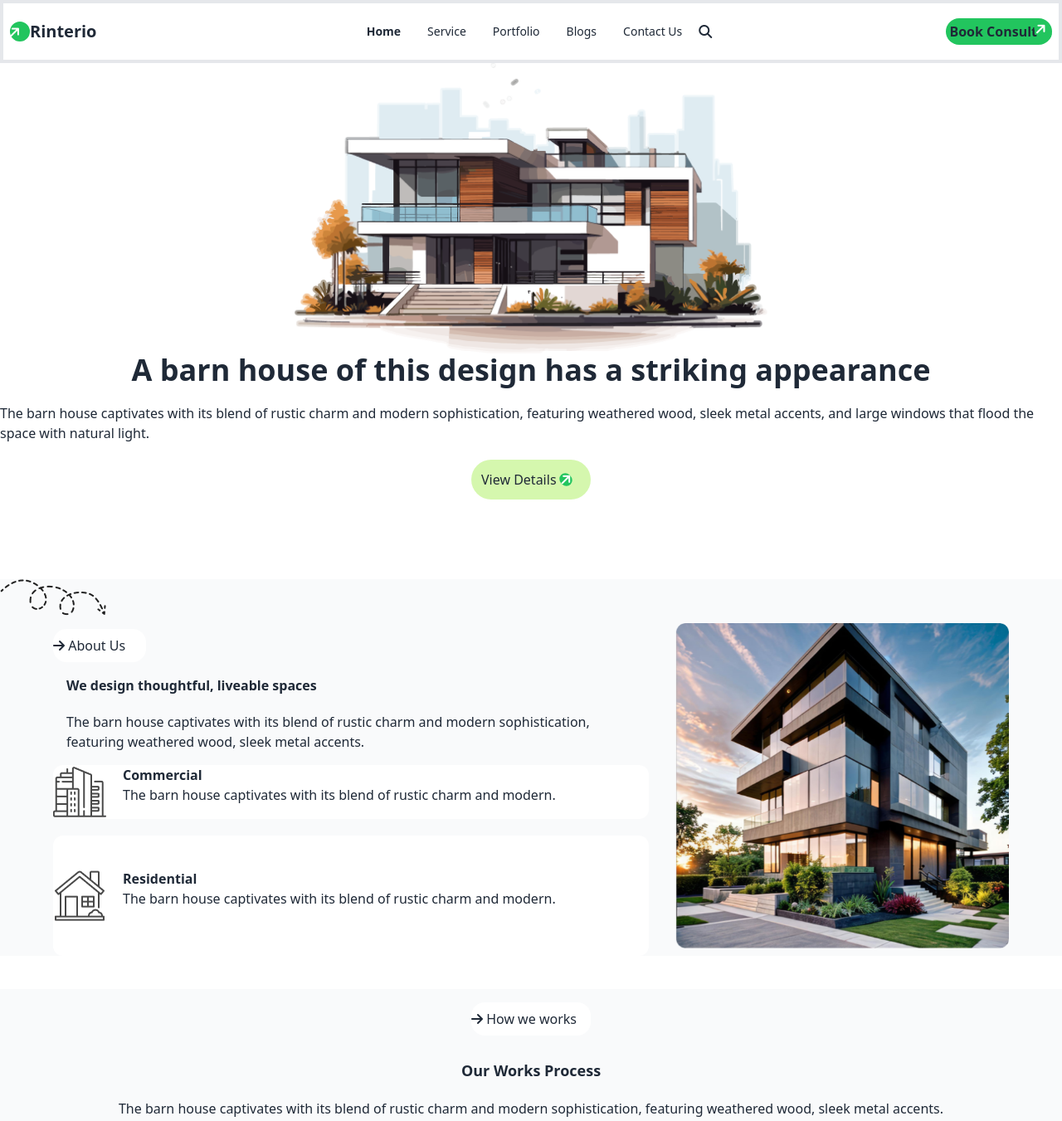
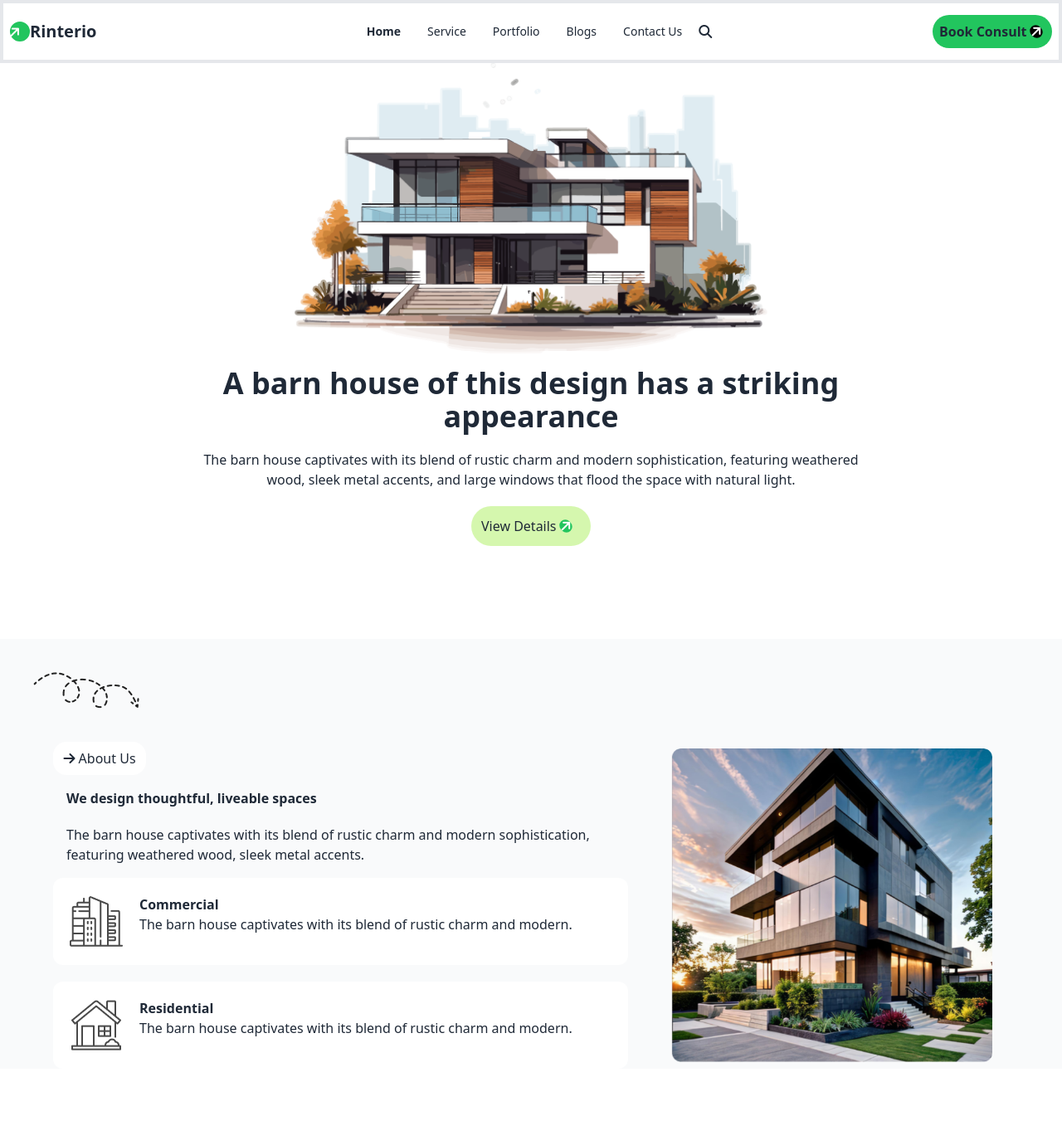
Before and after one commit to mdsayedadnan/A-3-Rinterio, a plain HTML site: page index.html in a window 1280 px wide. Shown: the top 1351 px of the page at 83% size. After the commit the page ends 1288 px from the top, so only its background shows below. Drawn offline with nearby package versions, Linux system fonts and the light colour scheme.

Commit message:
this project so attractive

```diff
--- a/index.html
+++ b/index.html
@@ -66,10 +66,11 @@
 
 
                 <div class="navbar-end">
-                    <div class=" bg-green-500 lg:flex rounded-3xl p-1 hidden">
-                        <h2 class="font-semibold">Book Consult</h2>
-                        <i class="fa-solid fa-arrow-right -rotate-45 bg-green-500 rounded-full text-white"></i>
+                    <div class=" bg-green-500 lg:flex rounded-3xl hidden">
+                        <div class="rounded-3xl w-36 p-2 font-bold">Book Consult
+                            <i class="fa-solid fa-arrow-right -rotate-45 bg-black rounded-full text-white"></i>
 
+                        </div>
                     </div>
                     <div tabindex="0" role="button" class="btn btn-ghost lg:hidden">
                         <svg xmlns="http://www.w3.org/2000/svg" class="h-5 w-5" fill="none" viewBox="0 0 24 24"
@@ -83,21 +84,20 @@
         </nav>
         <!-- banner section -->
 
-        <div class="flex flex-col items-center justify-center ">
+        <div >
 
-            <div>
+            <div class="flex flex-col items-center justify-center">
                 <img src="./assets/banner.png" alt="">
 
             </div>
-            <div class="flex flex-col justify-center items-center">
-                <h1 class="text-4xl font-bold">A barn house of this design has a striking appearance</h1>
+            <div class="flex flex-col justify-center p-4 items-center lg:w-2/3 mx-auto">
+                <h1 class=" lg:text-4xl text-center text-2xl font-bold">A barn house of this design has a striking appearance</h1>
 
-                <div class="flex justify-center items-center">
-                    <p class="mt-5">The barn house captivates with its blend of rustic charm and modern sophistication,
+
+                    <p class="mt-5 text-center">The barn house captivates with its blend of rustic charm and modern sophistication,
                         featuring
                         weathered wood, sleek metal accents, and large windows that flood the space with natural
                         light.</p>
-                </div>
                 <div class="bg-[#ABEF5F80] mt-5 rounded-3xl w-36 p-3">View Details
                     <i class="fa-solid fa-arrow-right -rotate-45 bg-green-500 rounded-full text-white"></i>
                 </div>
@@ -109,27 +109,22 @@
     </header>
     <main>
         <!-- about as part -->
-
         <section class="bg-gray-50 pl mt-24">
 
-            <img class="mt-10" src="./assets/Vector.png" alt="">
+            <img class="p-10 hidden lg:block" src="./assets/Vector.png" alt="">
 
-            <div class="flex justify-between items-center gap-8 lg:px-16">
+            <div class="flex flex-col lg:flex-row lg:text-start text-center justify-between items-center gap-8 lg:px-16">
 
                 <div>
-                    <div class="mt-4 bg-white rounded-2xl py-2 w-28">
-                        <i class="fa-solid fa-arrow-right"></i>
-
-                        <button class="">About Us</button>
-
+                    <div class="  flex justify-center lg:justify-start items-center">
+                        <button class="w-28 bg-white p-2 rounded-2xl"> <i class="fa-solid fa-arrow-right"></i>  About Us</button>
                     </div>
                     <div class="p-4">
                         <h1 class="font-extrabold">We design thoughtful, liveable spaces</h1>
                         <p class="mt-5">The barn house captivates with its blend of rustic charm and
                             modern sophistication, featuring weathered wood, sleek metal accents.</p>
                     </div>
-                    <!-- part 1 -->
-                    <div class=" bg-white flex gap-5 file:py-10 rounded-xl">
+                    <div class=" bg-white flex gap-5 text-start p-5 rounded-xl">
                         <img src="./assets/commercial.png" alt="">
                         <div>
                             <h3 class="font-semibold">Commercial</h3>
@@ -138,10 +133,7 @@
                         </div>
                     </div>
 
-
-                    <!-- part 2 -->
-
-                    <div class="bg-white flex gap-5 py-10 mt-5 rounded-xl">
+                    <div class="bg-white text-start flex gap-5 p-5 mt-5 rounded-xl">
                         <img src="./assets/residential.png" alt="">
                         <div>
 
@@ -153,7 +145,7 @@
                         </div>
                     </div>
                 </div>
-                <div>
+                <div class="px-5">
                     <img src="./assets/Rectangle.png" alt="">
                 </div>
         </section>
@@ -161,7 +153,7 @@
         <!-- 3nd part -->
 
 
-        <section class="mt-10 bg-gray-50">
+        <!-- <section class="mt-10 bg-gray-50">
             <div class=" flex flex-col items-center justify-center">
                 <div class="mt-4 bg-white rounded-2xl py-2 w-36">
                     <i class="fa-solid fa-arrow-right"></i>
@@ -215,13 +207,13 @@
 
 
 
-        </section>
+        </section> -->
 
         <!-- our latest Portfolio -->
 
-        <section class="border-4 bg-[#FFFFFF] lg:px-12">
+        <!-- <section class="border-4 bg-[#FFFFFF] lg:px-12">
             <div class="mt-6 flex flex-col items-center justify-center">
-                <div>
+                <div class="bg-green-100 rounded-2xl px-4 py-2">
                     <i class="fa-solid fa-arrow-right"></i>
                     <button>Explore our Latest works</button>
 
@@ -271,14 +263,14 @@
                     <img src="./assets/img5.png" alt="">
                 </div>
             </div>
-        </section>
+        </section> -->
         <!-- form section -->
 
-        <section class="bg-[url('./assets/bg.JPG')] bg-no-repeat h-[500px] bg-cover">
+        <!-- <section class="bg-[url('./assets/bg.JPG')] bg-no-repeat h-[500px] bg-cover">
             <div class="flex flex-col justify-center items-center">
-                <div>
+                <div class="mt-4 bg-white rounded-2xl py-2 w-36">
                     <i class="fa-solid fa-arrow-right"></i>
-                    <button>Let’s Connect</button>
+                    <button class="">Let’s Connect</button>
                 </div>
 
 
@@ -309,11 +301,11 @@
 
 
             </form>
-        </section>
+        </section> -->
 
 
     </main>
-    <footer class="mt-6 bg-black flex flex-col justify-center items-center">
+    <!-- <footer class="mt-6 bg-black flex flex-col justify-center items-center">
         <div class=" flex flex-col justify-center items-center">
             <div class="text-white mt-8 flex flex-col justify-center items-center">
 
@@ -335,10 +327,17 @@
 
                 </ul>
             </div>
-        </div>
 
 
-    </footer>
+            <div class=" bg-green-500 lg:flex rounded-3xl">
+                <div class="rounded-3xl w-full  p-2 font-bold">Book Consult
+                    <i class="fa-solid fa-arrow-right -rotate-45 bg-black rounded-full text-white"></i>
+
+
+                </div>
+
+
+    </footer> -->
 
 </body>
 
```
